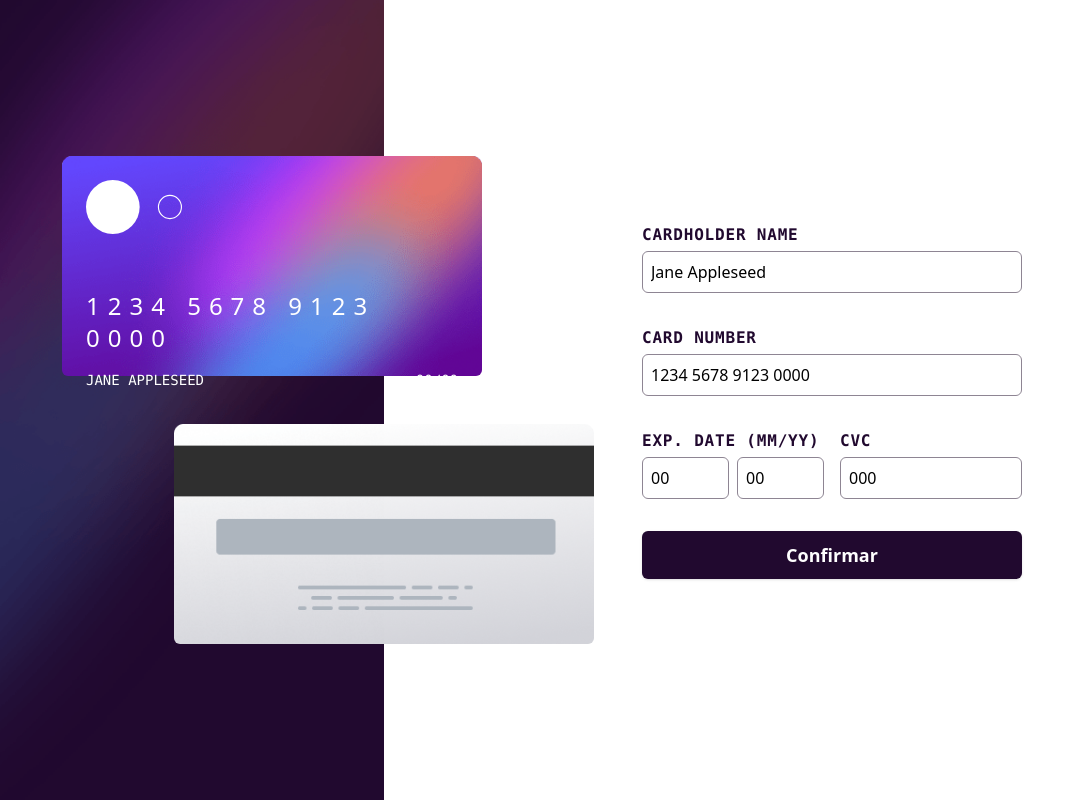
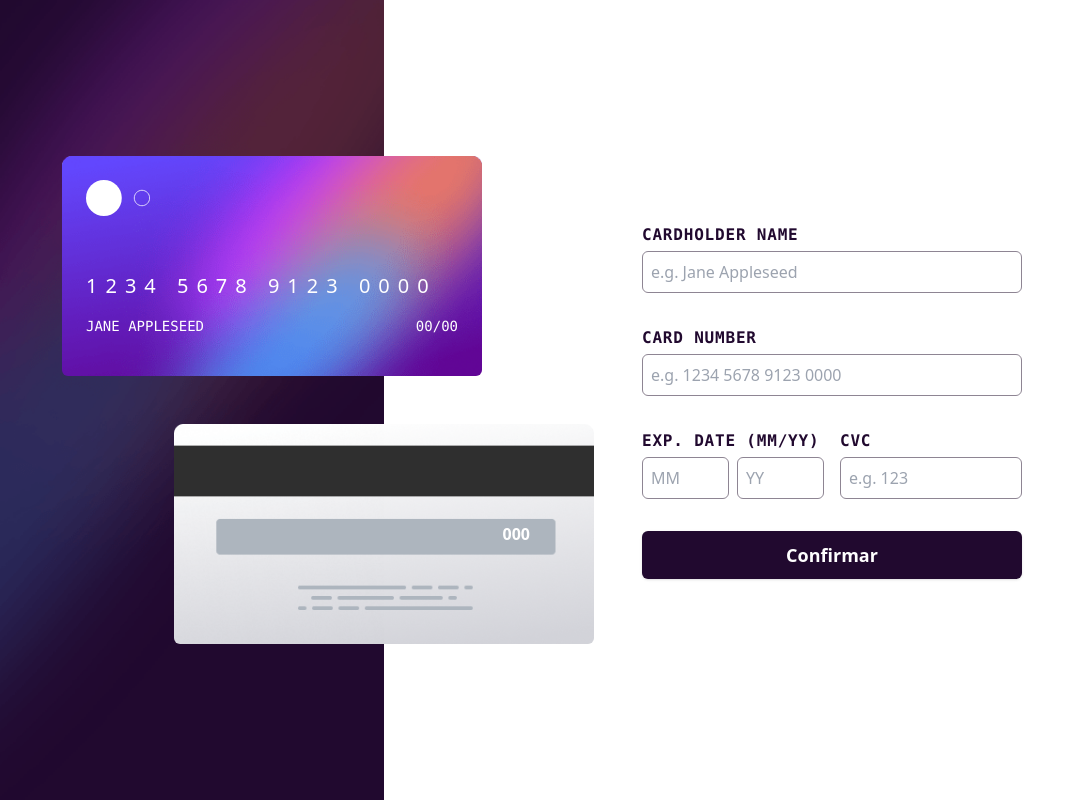
Before and after one commit to radriann21/interactive-card-details-component, a React (Vite) app: page / in a window 1280 px wide. Shown: the whole page, without its empty margins (0-1085 px from the left). Built offline with nearby package versions, Linux system fonts and the light colour scheme.

Commit message:
styles: changed some styles

```diff
--- a/src/components/app/CreditCardForm.tsx
+++ b/src/components/app/CreditCardForm.tsx
@@ -7,13 +7,8 @@ export const CreditCardForm = () => {
     updateField,
     handleNumericInput,
     validateForm,
+    setIsSubmitted,
     errors,
-    setIsSubmitted,
-    cardHolderName,
-    cardNumber,
-    expireMonth,
-    expireYear,
-    CVC
   } = useCreditCardStore()
 
   const formatCardNumber = (value: string) => {
@@ -69,7 +64,6 @@ export const CreditCardForm = () => {
           Cardholder Name
         </label>
         <input
-          value={cardHolderName}
           onChange={handleNameInput}
           className={getInputClassName('cardHolderName')}
           type="text"
@@ -85,7 +79,6 @@ export const CreditCardForm = () => {
           Card Number
         </label>
         <input
-          value={cardNumber}
           onChange={handleCardNumberInput}
           className={getInputClassName('cardNumber')}
           type="text"
@@ -105,7 +98,6 @@ export const CreditCardForm = () => {
           <div className="w-[100%] flex items-center space-x-2">
             <div className="w-full">
               <input
-                value={expireMonth}
                 onChange={handleMonthInput}
                 className={getInputClassName('expireMonth')}
                 type="text"
@@ -118,7 +110,6 @@ export const CreditCardForm = () => {
             </div>
             <div className="w-full">
               <input
-                value={expireYear}
                 onChange={(evt) => handleNumericInput('expireYear', evt)}
                 className={getInputClassName('expireYear')}
                 type="text"
@@ -137,7 +128,6 @@ export const CreditCardForm = () => {
             CVC
           </label>
           <input
-            value={CVC}
             onChange={(evt) => handleNumericInput('CVC', evt)}
             className={getInputClassName('CVC')}
             type="text"
--- a/src/components/app/DisplayCreditCard.tsx
+++ b/src/components/app/DisplayCreditCard.tsx
@@ -3,21 +3,23 @@ import cardLogo from '@/assets/card-logo.svg'
 
 export const DisplayCreditCard = () => {
 
-  const { cardHolderName, expireMonth, expireYear, cardNumber } = useCreditCardStore()
+  const { cardHolderName, expireMonth, expireYear, cardNumber, CVC } = useCreditCardStore()
 
   return (
     <aside className="w-full md:w-[30%] bg-bg-mobile md:bg-bg-desktop bg-cover bg-no-repeat h-[280px] md:h-screen relative flex flex-col-reverse md:flex-col items-center justify-center md:gap-12">
-      <div className="w-[280px] h-[180px] md:w-[420px] md:h-[220px] bg-card-front bg-no-repeat bg-cover rounded-md p-4 md:p-6 translate-y-12 -translate-x-4 md:translate-x-20 md:translate-y-0 z-50 md:z-0">
-        <img className="w-16 md:w-24" src={cardLogo} alt="logo" />
+      <div className="w-[280px] h-[220px] md:w-[420px] md:h-[220px] bg-card-front bg-no-repeat bg-cover rounded-md p-4 md:p-6 translate-y-12 -translate-x-4 md:translate-x-20 md:translate-y-0 z-50 md:z-0">
+        <img className="w-12 md:w-16" src={cardLogo} alt="logo" />
         <div className="flex flex-col space-y-4 mt-6 md:mt-14 h-fit">
-          <p className="text-white text-lg md:text-2xl text-left tracking-[0.2em] md:tracking-[8px]">{cardNumber}</p>
+          <p className="text-white text-lg md:text-xl text-left tracking-[0.2em] md:tracking-[8px]">{cardNumber}</p>
           <div className="mt-2 md:mt-8 w-full h-full flex items-center justify-between">
             <span className="uppercase text-white font-mono text-sm">{cardHolderName}</span>
             <span className="uppercase text-white font-mono text-sm">{expireMonth}/{expireYear}</span>
           </div>
         </div>
       </div>
-      <div className="w-[280px] h-[180px] md:w-[420px] md:h-[220px] bg-card-back bg-no-repeat bg-cover rounded-md translate-x-4 translate-y-20 md:translate-x-48 md:translate-y-0"></div>
+      <div className="flex items-center justify-end w-[280px] h-[220px] md:w-[420px] md:h-[220px] bg-card-back bg-no-repeat bg-cover rounded-md translate-x-4 translate-y-20 md:translate-x-48 md:translate-y-0 px-12 md:px-16">
+        <span className="font-bold text-white mt-2 md:mt-0">{CVC}</span>
+      </div>
     </aside>
   )
 }
```
